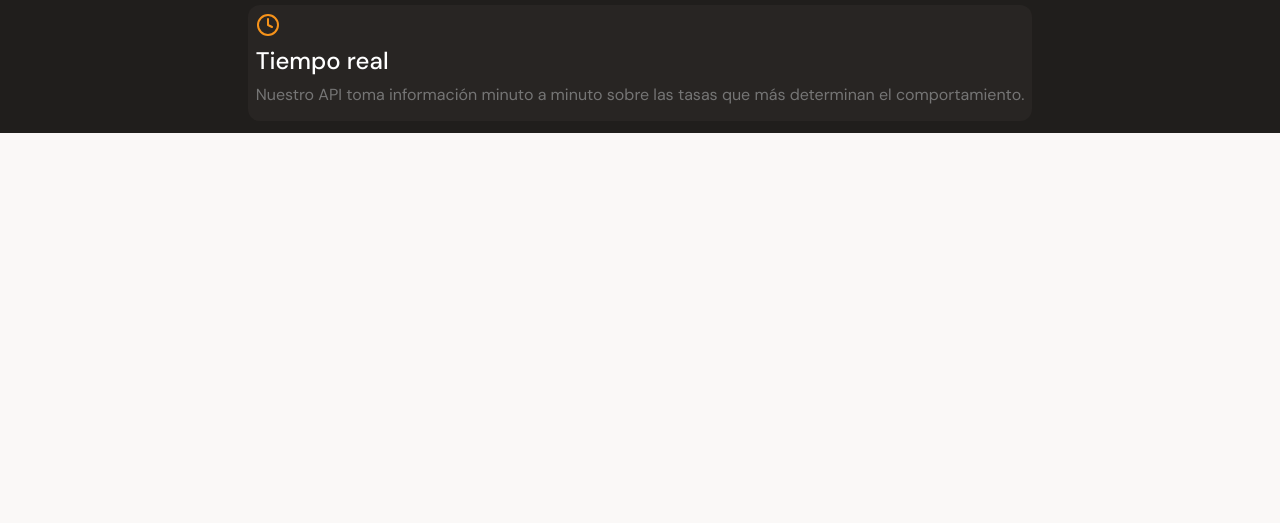
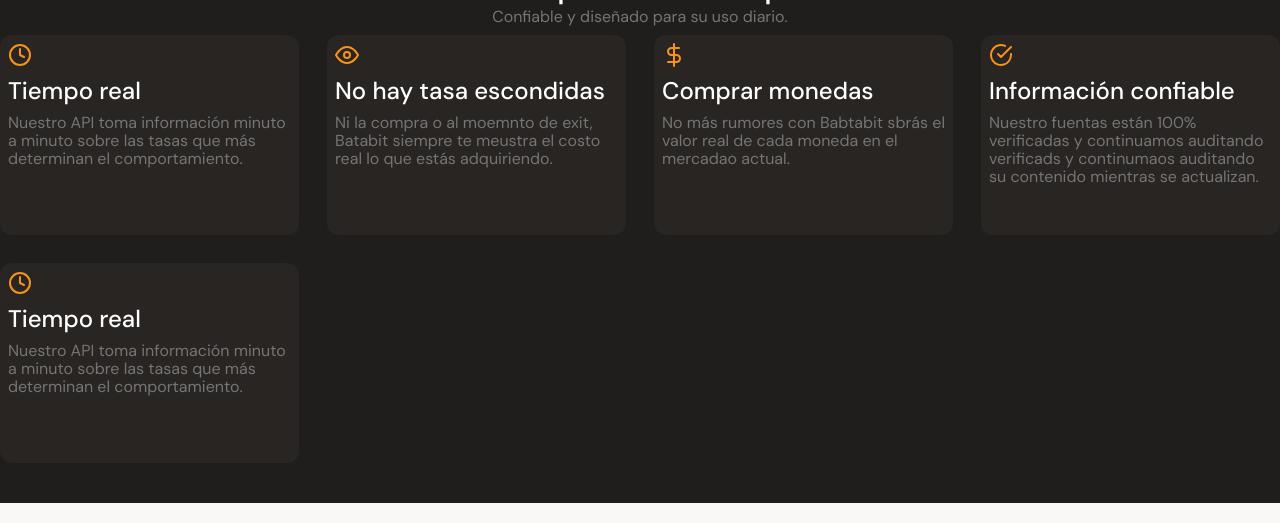
Before and after one commit to doorme777/batatabit, a plain HTML site: page index.html in a window 1280 px wide. Shown: the part 1216-1739 px from the top of the page. Before the commit the page ends 1399 px from the top, so only its background shows below. Drawn offline with Linux system fonts and the light colour scheme.

Commit message:
Update: Sección de cards de productos, lista no hay problemas alguno, arreglar la flecha de la otra sección.

```diff
--- a/index.html
+++ b/index.html
@@ -44,6 +44,11 @@
             importantes del mundo.
           </p>
         </div>
+
+
+
+
+      </section>
 
       <section class="main-tabla-containedor">
         <div class="tabla">
@@ -117,7 +122,7 @@
         <img src="./assets/icons/batata.svg" alt="logo de la empresa" class="batatacoin"></img>
         <div class="main-datails--titulo">
           <h2>Creamos un producto sin comparación</h2>
-            <p>Confiable y diseñado para su suo diario.</p>
+          <p>Confiable y diseñado para su uso diario.</p>
         </div>
         <section class="product-cards--container">
           <articule class="main-datails--card">
@@ -129,7 +134,43 @@
               más determinan el comportamiento.
             </p>
           </articule>
-          </section>
+
+          <articule class="main-datails--card">
+            <img src="./assets/icons/eye.svg" alt="reloj"></img>
+
+            <p class="product--card-title">No hay tasa escondidas</p>
+            <p class="product--card-body">
+              Ni la compra o al moemnto de exit, Batabit siempre te meustra el costo real lo que estás adquiriendo.
+            </p>
+          </articule>
+
+          <articule class="main-datails--card">
+            <img src="./assets/icons/dollar-sign.svg" alt="dollar-sign"></img>
+
+            <p class="product--card-title">Comprar monedas</p>
+            <p class="product--card-body">
+              No más rumores con Babtabit sbrás el valor real de cada moneda en el mercadao actual.
+            </p>
+          </articule>
+
+          <articule class="main-datails--card">
+            <img src="./assets/icons/check-circle.svg" alt="check-circle"></img>
+
+            <p class="product--card-title">Información confiable</p>
+            <p class="product--card-body">
+              Nuestro fuentas están 100% verificadas y continuamos auditando verificads y continumaos auditando su contenido mientras se actualizan.
+            </p>
+          </articule>
+
+          <articule class="main-datails--card">
+            <img src="./assets/icons/clock.svg" alt="reloj"></img>
+
+            <p class="product--card-title">Tiempo real</p>
+            <p class="product--card-body">
+              Nuestro API toma información minuto a minuto sobre las tasas que
+              más determinan el comportamiento.
+            </p>
+          </articule>
         </section>
       </section>
       <section></section>
--- a/sass/main.scss
+++ b/sass/main.scss
@@ -276,12 +276,24 @@
   }
 
   .product-cards--container {
+    display: grid;
+    grid-template-columns: repeat(auto-fit, minmax(280px, 1fr));
+    grid-auto-rows: auto;
+    justify-content: center;
+    justify-items: center;
+    gap: 28px;
+    width: 100%;
     margin: 0 4%;
-    padding-block-end: 12px;
+    padding-block-end: min(40px, 8vh);
 
     .main-datails--card {
-      @include flex(column, nowrap, center, center, flex-start);
+      @include flex(column, nowrap, flex-start, center, flex-start);
       width: 100%;
+      min-width: 280px;
+      max-width: 350px;
+      height: 25vh;
+      min-height: 190px;
+
       padding: 8px;
       border-radius: 12px;
       text-align: left;
@@ -296,6 +308,10 @@
         font-weight: 500;
         color: $just-white;
       }
+
+      .product--card-body {
+        line-height: 1.8rem;
+      }
     }
   }
 }
```
Also changed, not shown: css/main.css, 1 other file. Lines whose indentation alone changed are shown as unchanged.
